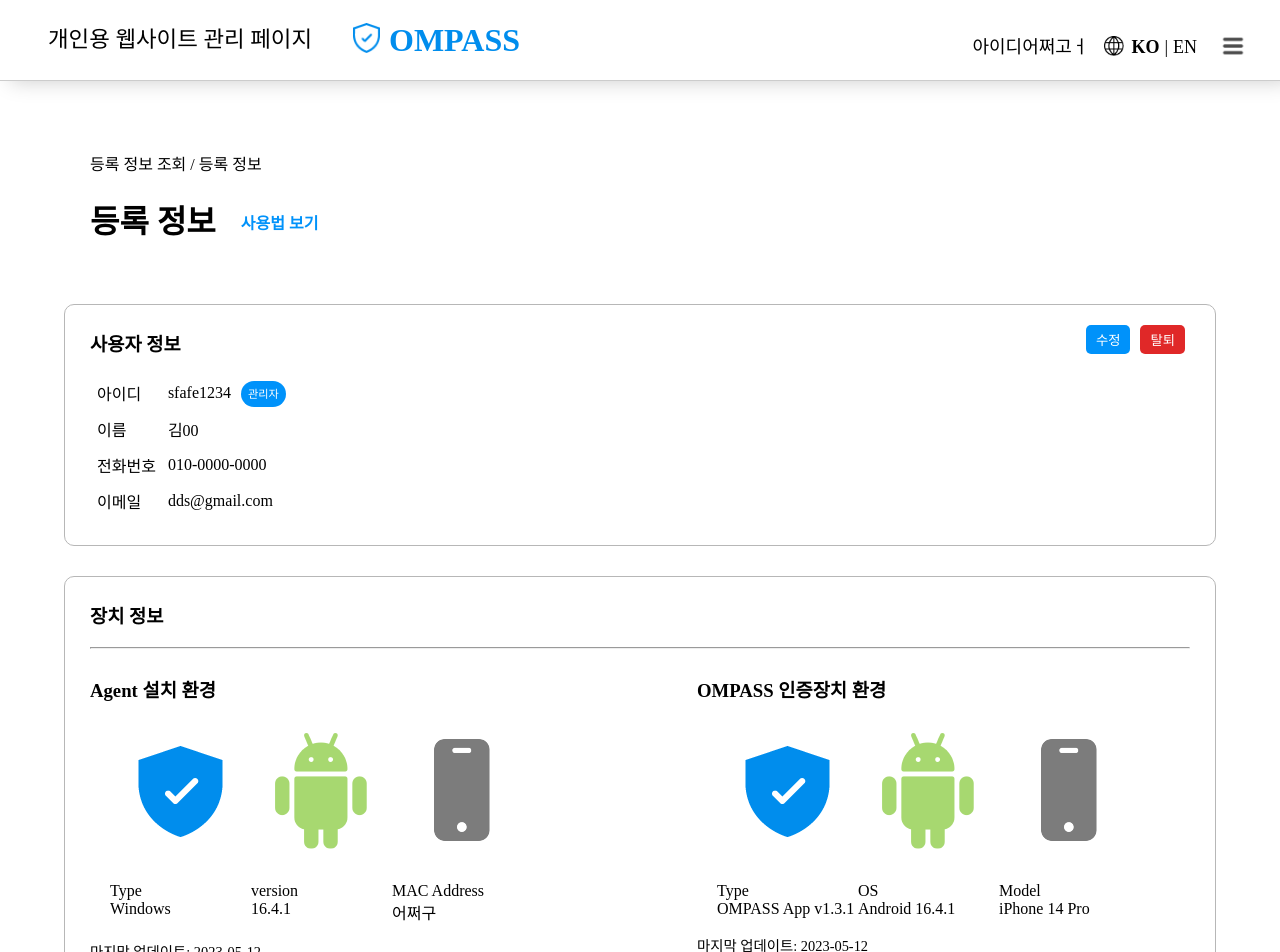
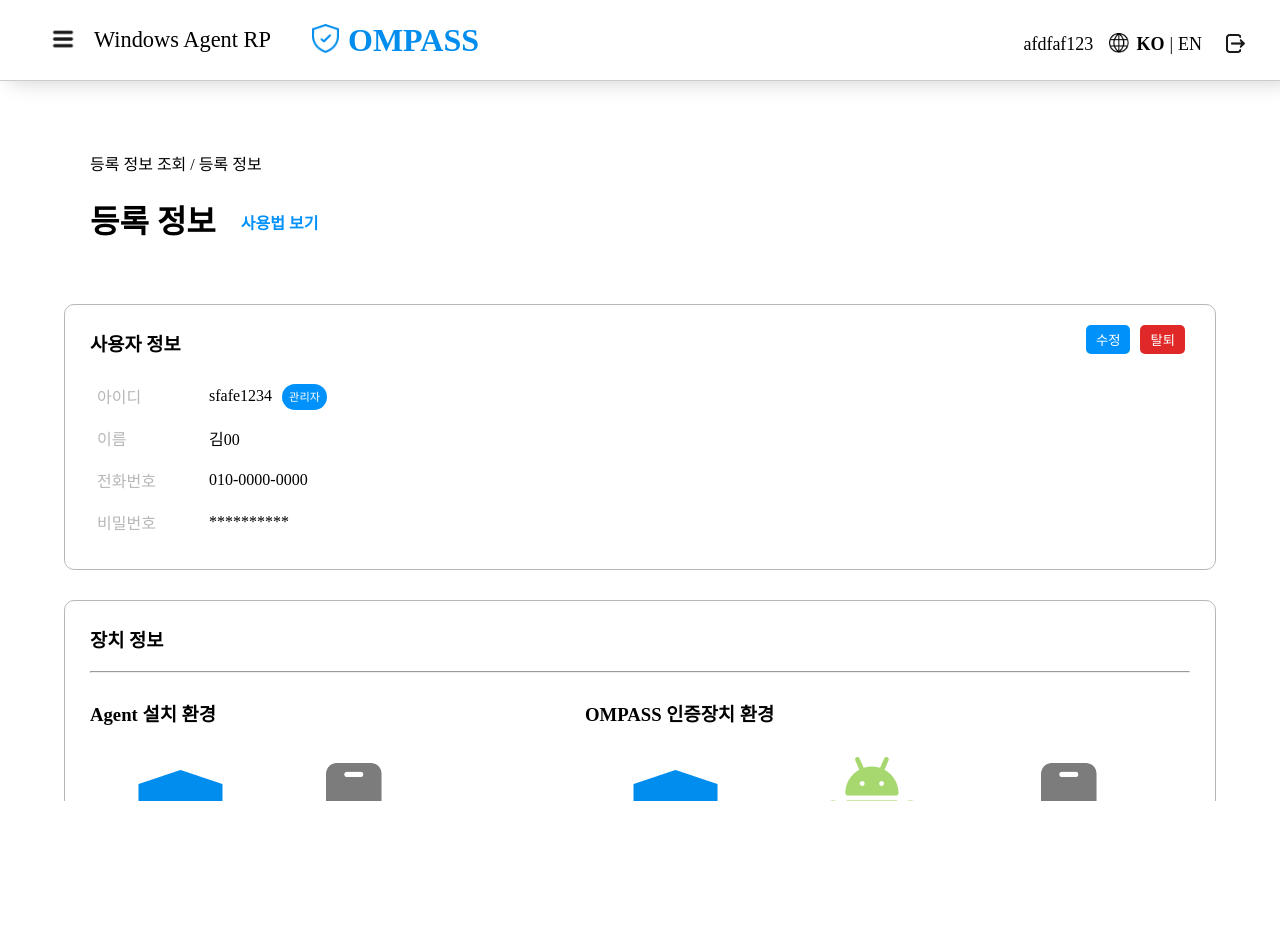
Before and after one commit to ing1355/OMPASSv2-ADMIN, a React (Create React App) app: page /InformationDetail in a window 1280 px wide. Shown: the top 952 px of the page. After the commit the page ends 801 px from the top, so only its background shows below. Built offline with nearby package versions, Linux system fonts and the light colour scheme; a web font is replaced by a local one.

Commit message:
scroll외

```diff
--- a/src/Components/Account/CreateAccount.tsx
+++ b/src/Components/Account/CreateAccount.tsx
@@ -10,11 +10,13 @@
 import { ReduxStateType } from 'Types/ReduxStateTypes';
 import { message } from 'antd';
 import { Link } from 'react-router-dom';
+import { useWindowHeight } from 'Components/CustomHook/useWindowHeight';
 
 type AgreePolicyType = 'agreeService' | 'agreePrivacyPolicy';
 
 const CreateAccount = () => {
   document.body.style.backgroundColor = '#E4EBEF';
+  const height = useWindowHeight();
   const [isStepOne, setIsStepOne] = useState<boolean>(true);
   const [selectAll, setSelectAll] = useState(false);
   const [checkBoxes, setCheckBoxes] = useState<{
@@ -115,7 +117,9 @@
   };
 
   return (
-    <>
+    <div
+      style={{overflowY: 'auto', height: height}}
+    >
       <div
         className='create_account_container absolute-center'
       >
@@ -362,9 +366,8 @@
             </Link>
           </div>
         }
-
       </div>
-    </>
+    </div>
 
   )
 }
--- a/src/Components/Agent/AgentManagement.tsx
+++ b/src/Components/Agent/AgentManagement.tsx
@@ -2,11 +2,15 @@
 import Header from "Components/Header/Header";
 import { FormattedMessage } from "react-intl";
 import list_upload from '../../assets/list_upload.png';
+import { useWindowHeightHeader } from 'Components/CustomHook/useWindowHeight';
 
 const AgentManagement = () => {
+  const height = useWindowHeightHeader();
+
   return (
     <>
       <Header />
+      <div style={{overflowY: 'auto', height: height}}>
         <div
           className='content-center'
           style={{flexDirection: 'column', marginTop: '70px'}}
@@ -121,6 +125,7 @@
           </div>
 
         </div>
+      </div>
     </>
   )
 }
--- /dev/null
+++ b/src/Components/CustomHook/useWindowHeight.tsx
@@ -0,0 +1,35 @@
+import { useState, useEffect } from 'react';
+
+export function useWindowHeightHeader(initialHeight = window.innerHeight - 80) {
+  const [height, setHeight] = useState(initialHeight);
+
+  useEffect(() => {
+    function handleResize() {
+      const newHeight = window.innerHeight - 80;
+      setHeight(newHeight);
+    }
+
+    window.addEventListener("resize", handleResize);
+
+    return () => window.removeEventListener("resize", handleResize);
+  }, []);
+
+  return height;
+}
+
+export function useWindowHeight(initialHeight = window.innerHeight) {
+  const [height, setHeight] = useState(initialHeight);
+
+  useEffect(() => {
+    function handleResize() {
+      const newHeight = window.innerHeight;
+      setHeight(newHeight);
+    }
+
+    window.addEventListener("resize", handleResize);
+
+    return () => window.removeEventListener("resize", handleResize);
+  }, []);
+
+  return height;
+}
--- a/src/Components/Header/Header.tsx
+++ b/src/Components/Header/Header.tsx
@@ -8,6 +8,7 @@
 import ompass_logo_image from '../../assets/ompass_logo_image.png';
 import locale_image from '../../assets/locale_image.png';
 import menu_icon from '../../assets/menu_icon.png';
+import logout from '../../assets/logout.png';
 
 const Header = () => {
   const { lang } = useSelector((state: ReduxStateType) => ({
@@ -23,13 +24,19 @@
         className='header_nav_container'
         style={{width: '90rem'}}
       >
-        <Link to='/'>
         <nav
           // className='ml30'
           // style={{marginLeft: '10%'}}
         >
           <ul>
-              <li className='header_title'><FormattedMessage id='PERSONAL_WEBSITE_MANAGEMENT_PAGE' /></li>
+            <li>
+              <img src={menu_icon} width='30px' style={{opacity: 0.9, position: 'relative', top: '3px'}}/>
+            </li>
+            <Link to='/'>
+              <li className='header_title'>
+                {/* <FormattedMessage id='PERSONAL_WEBSITE_MANAGEMENT_PAGE' /> */}
+                Windows Agent RP
+              </li>
               <li>
               <img
                 src={ompass_logo_image}
@@ -40,16 +47,16 @@
                 className='main-color1 header_logo_title'
               >OMPASS</span>
               </li>
+            </Link>
           </ul>
         </nav>
-        </Link>
 
         <nav
           // className='mr30'
           // style={{marginRight: '10%'}}
         >
           <ul>
-            <li>아이디어쩌고ㅓ</li>
+            <li>afdfaf123</li>
             <li>
               <img src={locale_image} width='20px' style={{position: 'relative', top: '3px', marginRight: '2px'}}/>
               <span
@@ -68,7 +75,7 @@
               >EN</span>
             </li>
             <li>
-              <img src={menu_icon} width='30px' style={{opacity: 0.7, position: 'relative', top: '8.5px'}}/>
+              <img src={logout} width='25px' style={{opacity: 0.9, position: 'relative', top: '5.5px'}}/>
             </li>
           </ul>
         </nav>
--- a/src/Components/Information/InformationDetail.css
+++ b/src/Components/Information/InformationDetail.css
@@ -8,6 +8,29 @@
   margin: 0 5px;
   position: relative;
   top: 15px;
+}
+
+.user_info_table tbody tr td {
+  padding: 5px;
+}
+
+.user_info_table tbody tr td:first-child {
+  width: 100px;
+}
+
+.user_info_table.title_color tbody tr td:first-child {
+  color: #b7b7b7;
+  width: 100px;
+}
+
+.user_info_table tbody tr td{
+  height: 30px;
+}
+
+.user_info_table tbody tr td input{
+  height: 25px;
+  border-radius: 3px;
+  font-size: 0.95rem;
 }
 
 .information_detail_section {
@@ -26,6 +49,7 @@
 
 .information_detail_update_date {
   font-size: 0.9rem;
+  margin-top: 10px;
 }
 
 .information_detail_button {
@@ -36,7 +60,3 @@
   height: 40px;
   margin: 0px 10px;
 }
-
-td {
-  padding: 5px;
-}
--- a/src/Components/Information/InformationDetail.tsx
+++ b/src/Components/Information/InformationDetail.tsx
@@ -1,7 +1,7 @@
 import './InformationDetail.css';
 import Header from 'Components/Header/Header';
 import { FormattedMessage } from 'react-intl';
-import { useState } from 'react';
+import { useEffect, useState } from 'react';
 import { Link } from 'react-router-dom';
 
 import device_image1 from '../../assets/device_image1.png';
@@ -9,20 +9,24 @@
 import device_image2_ios from '../../assets/device_image2_ios.png';
 import device_image3 from '../../assets/device_image3.png';
 import delete_icon from '../../assets/delete_icon.png';
+import view_password from '../../assets/view_password.png';
+import dont_look_password from '../../assets/dont_look_password.png';
+import { useWindowHeightHeader }from 'Components/CustomHook/useWindowHeight';
 
 
 const InformationDetail = () => {
   document.body.style.backgroundColor = 'white';
-  const [ isBypass, setIsBypass ] = useState<boolean>(false);
   const [isModify, setIsModify] = useState<boolean>(false);
+  const height = useWindowHeightHeader();
 
   return (
     <>
       <Header />
+      <div style={{overflowY: 'auto', height: height}}>
         <div
           // className='absolute-center'
           className='content-center'
-        style={{flexDirection: 'column', marginTop: '70px'}}
+          style={{flexDirection: 'column', paddingTop: '70px'}}
         >
           <div
             className='information_detail_header'
@@ -66,7 +70,7 @@
             </div>
 
             {isModify ?
-            <table>
+              <table className='user_info_table'>
                 <tbody>
                   <tr>
                     <td>
@@ -79,10 +83,26 @@
                   </tr>
                   <tr>
                     <td>
+                      이름
+                    </td>
+                    <td>
+                      <input className='input-st1 information_detail_input' value='김00'/>
+                    </td>
+                  </tr>
+                  <tr>
+                    <td>
+                      전화번호
+                    </td>
+                    <td>
+                      <input className='input-st1 information_detail_input' value='010-0000-0000'/>
+                    </td>
+                  </tr>
+                  <tr>
+                    <td>
                       비밀번호
                     </td>
                     <td>
-                    <input />
+                      <input className='input-st1 information_detail_input'/>
                     </td>
                   </tr>
                   <tr>
@@ -90,37 +110,13 @@
                       비밀번호 확인
                     </td>
                     <td>
-                    <input />
-                  </td>
-                </tr>
-                <tr>
-                  <td>
-                    이름
-                  </td>
-                  <td>
-                    김00
-                  </td>
-                </tr>
-                <tr>
-                  <td>
-                    전화번호
-                  </td>
-                  <td>
-                    010-0000-0000
-                  </td>
-                </tr>
-                <tr>
-                  <td>
-                    이메일
-                  </td>
-                  <td>
-                    dds@gmail.com
+                      <input className='input-st1 information_detail_input'/>
                     </td>
                   </tr>
                 </tbody>
               </table>
             :
-            <table>
+              <table className='user_info_table title_color'>
                 <tbody>
                   <tr>
                     <td>
@@ -149,10 +145,10 @@
                   </tr>
                   <tr>
                     <td>
-                    이메일
+                      비밀번호
                     </td>
                     <td>
-                    dds@gmail.com
+                      **********
                     </td>
                   </tr>
                 </tbody>
@@ -168,7 +164,7 @@
             <div
               style={{display: 'flex', justifyContent: 'space-between'}}
             >
-            <div style={{display: 'flex', flexDirection: 'column'}}>
+              <div style={{display: 'flex', flexDirection: 'column', width: '35%'}}>
                 <h3>Agent 설치 환경</h3>
                 <div
                   className='information_detail_device_container'
@@ -176,17 +172,8 @@
                   <div>
                     <img src={device_image1}/>
                     <ul>
-                    <li>Type</li>
-                    <li>Windows</li>
-                  </ul>
-                </div>
-                <div>
-                  <img src={device_image2_android}/>
-                  {/* <img src={device_image2_ios}/> */}
-                  <ul>
-                    <li>version</li>
-                    <li>16.4.1</li>
-                    {/* <li>iOS 16.4.1</li> */}
+                      <li>OS</li>
+                      <li>Windows 10</li>
                     </ul>
                   </div>
                   <div>
@@ -200,7 +187,7 @@
                 <div className='information_detail_update_date'>마지막 업데이트: 2023-05-12</div>
               </div>
 
-            <div style={{display: 'flex', flexDirection: 'column'}}>
+              <div style={{display: 'flex', flexDirection: 'column', width: '55%'}}>
                 <h3>OMPASS 인증장치 환경</h3>
                 <div
                   className='information_detail_device_container'
@@ -253,8 +240,8 @@
                 <tbody>
                   <tr>
                     <td>
-                    ooooooo
-                    <img />
+                      <span>ooooooo</span>
+                      <img src={view_password} width='20px' style={{opacity: 0.5, marginLeft: '17px', position: 'relative', top: '5px'}}/>
                     </td>
                     <td>sfs@gmail.com</td>
                     <td>2023.05.10 14:31</td>
@@ -280,6 +267,7 @@
             ><FormattedMessage id='DELETE' /></button>
           </div> */}
         </div>
+      </div>
     </>
   )
 }
--- a/src/Components/Information/InformationList.tsx
+++ b/src/Components/Information/InformationList.tsx
@@ -1,3 +1,4 @@
+import { useWindowHeightHeader } from 'Components/CustomHook/useWindowHeight';
 import './InformationList.css';
 import Header from "Components/Header/Header";
 import { Tab } from "Components/Tab/Tab";
@@ -5,10 +6,12 @@
 
 const InformationList = () => {
   document.body.style.backgroundColor = 'white';
+  const height = useWindowHeightHeader();
 
   return (
     <>
       <Header />
+      <div style={{overflowY: 'auto', height: height}}>
         <div
           // className='absolute-center'
           className='content-center'
@@ -32,6 +35,7 @@
           {/* 탭 tab */}
           <Tab />
         </div>
+      </div>
     </>
   )
 }
--- a/src/Components/Login/Login.tsx
+++ b/src/Components/Login/Login.tsx
@@ -12,16 +12,20 @@
 import { useDispatch, useSelector } from 'react-redux';
 import { langChange } from 'Redux/actions/langChange';
 import { ReduxStateType } from 'Types/ReduxStateTypes';
+import { useWindowHeight } from 'Components/CustomHook/useWindowHeight';
 
 const Login = () => {
   document.body.style.backgroundColor = '#E4EBEF';
   const { lang } = useSelector((state: ReduxStateType) => ({
     lang: state.lang,
   }));
-
+  const height = useWindowHeight();
   const dispatch = useDispatch();
 
   return (
+    <div
+      style={{overflowY: 'auto', height: height}}
+    >
     <div
       className='login_container content-center'
     >
@@ -47,13 +51,15 @@
             src={login_main_image}
             style={{maxWidth: '100%', height: 'auto', minWidth: '1000px'}}
           />
-          {/* <button
+          <button
             className='button-st3 login_agent_download_button'
           >
             <img src={download_icon} width='40px'/>
             <span style={{position: 'relative', top: '-7px', marginLeft: '7px'}}><FormattedMessage id='DOWNLOAD_FOR_WINDOWS' /></span>
-          </button> */}
-          <div>
+          </button>
+
+          {/* macOS 추가 */}
+          {/* <div>
             <button
               className='button-st3 login_agent_download_button mlr10'
             >
@@ -66,7 +72,7 @@
               <img src={download_icon} width='40px'/>
               <span style={{position: 'relative', top: '-8px', marginLeft: '7px'}}><FormattedMessage id='DOWNLOAD_FOR_MAC' /></span>
             </button>
-          </div>
+          </div> */}
         </div>
         <div
           className='login_form_container'
@@ -162,6 +168,7 @@
         </div>
       </div>
     </div>
+    </div>
   )
 }
 
--- a/src/index.css
+++ b/src/index.css
@@ -15,6 +15,7 @@
   /* background-color: #E4EBEF; */
   /* font-family: 'IBM Plex Sans KR', sans-serif; */
   font-family: 'NEXON Lv1 Gothic OTF';
+  overflow: hidden;
 }
 
 code {
```
Also changed, not shown: src/assets/logout.png (added). Lines whose indentation alone changed are shown as unchanged.
